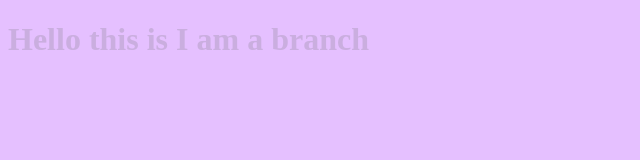
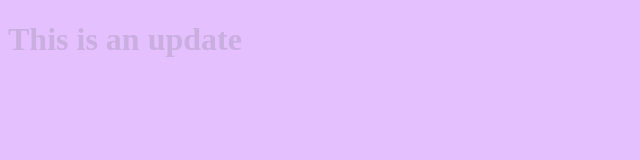
Before and after one commit to aisha555ms2000/myproject, a plain HTML site: page index.html in a window 1280 px wide. Shown: the whole page, without its empty margins (0-640 px from the left). Drawn offline with Linux system fonts and the light colour scheme.

Commit message:
edit the html file

```diff
--- a/index.html
+++ b/index.html
@@ -7,7 +7,7 @@
     <link rel="stylesheet" href="style.css" />
   </head>
   <body>
-    <h1>Hello this is I am a branch</h1>
+    <h1>This is an update</h1>
     <script src="app.js"></script>
   </body>
 </html>
```
